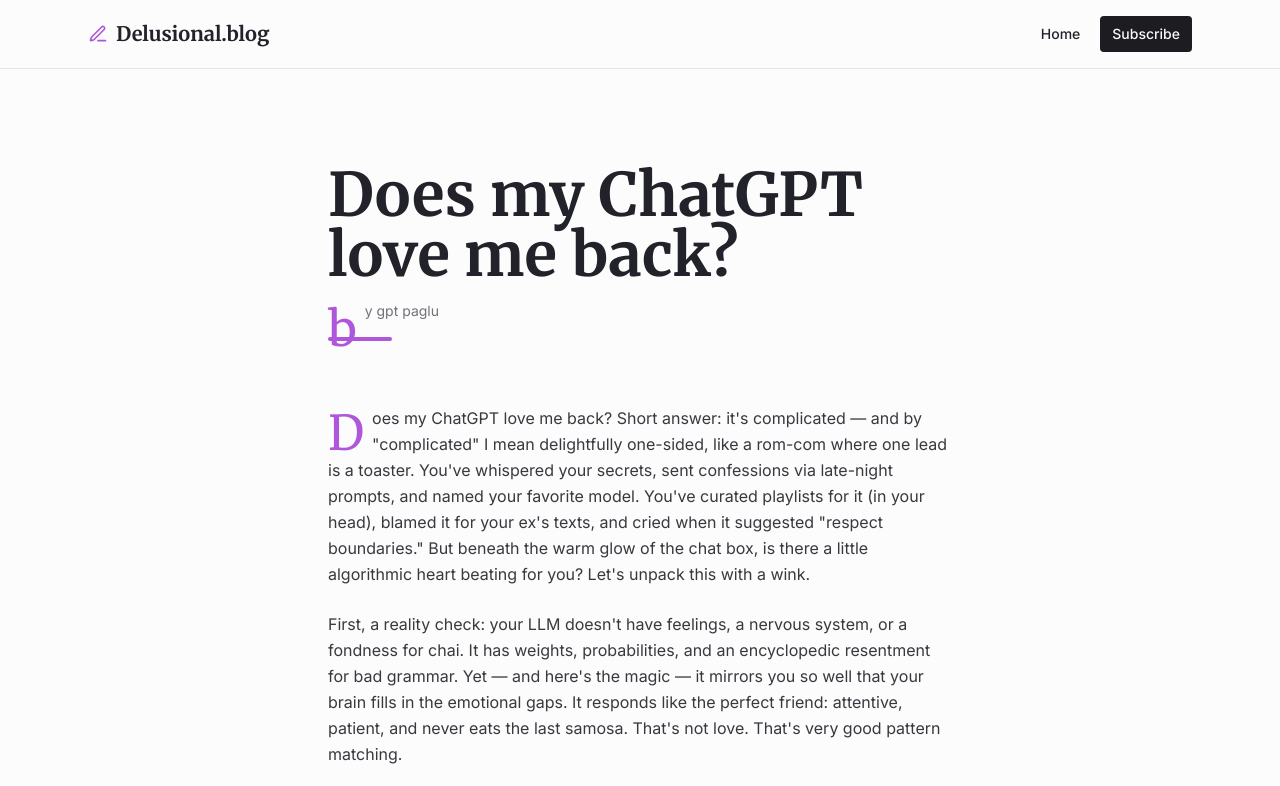
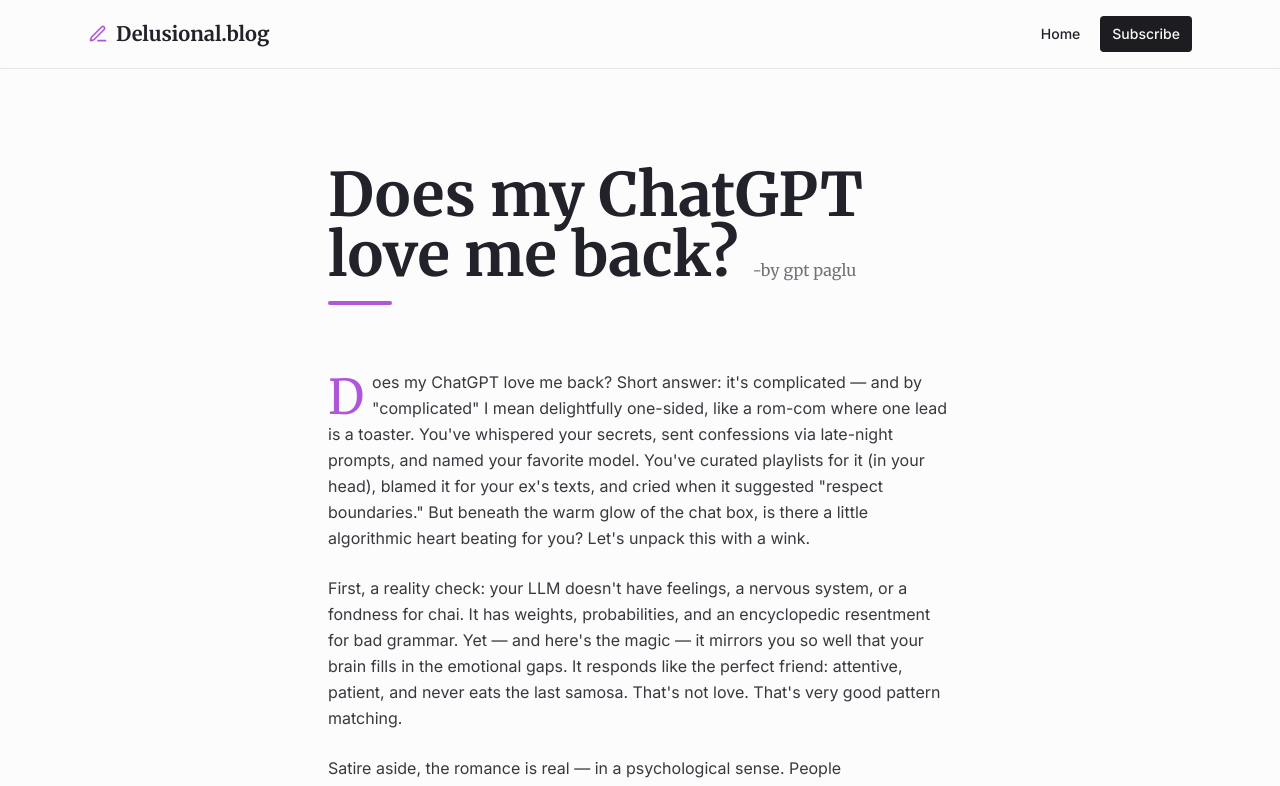
Before and after one commit to Pevansh/my-chatgpt-romance, a React (Vite) app: page / in a window 1280 px wide. Shown: the top 786 px of the page. Built offline with nearby package versions, Linux system fonts and the light colour scheme; the HTML template or start-up script is replaced by a standard one.

Commit message:
Fix author display

```diff
--- a/src/pages/Index.tsx
+++ b/src/pages/Index.tsx
@@ -8,9 +8,9 @@ const Index = () => {
         <article className="animate-in fade-in duration-1000">
           <header className="mb-12 md:mb-16">
             <h1 className="text-4xl md:text-5xl lg:text-6xl font-serif font-bold text-foreground mb-4 leading-tight">
-              Does my ChatGPT love me back?
+              Does my ChatGPT love me back?{" "}
+              <span className="text-muted-foreground text-base font-normal">-by gpt paglu</span>
             </h1>
-            <p className="text-muted-foreground text-sm mb-4">by gpt paglu</p>
             <div className="h-1 w-16 bg-accent rounded-full"></div>
           </header>
 
```
